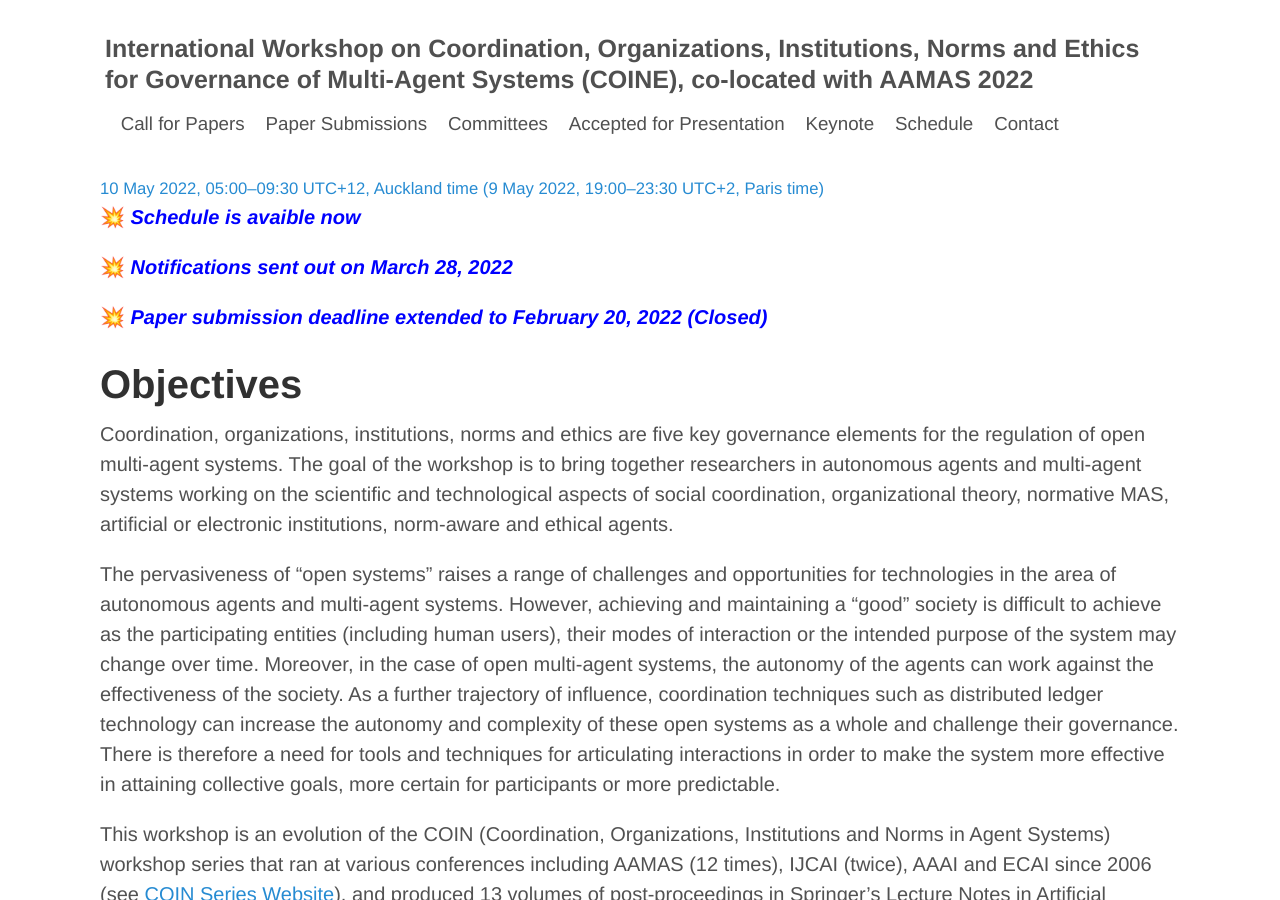
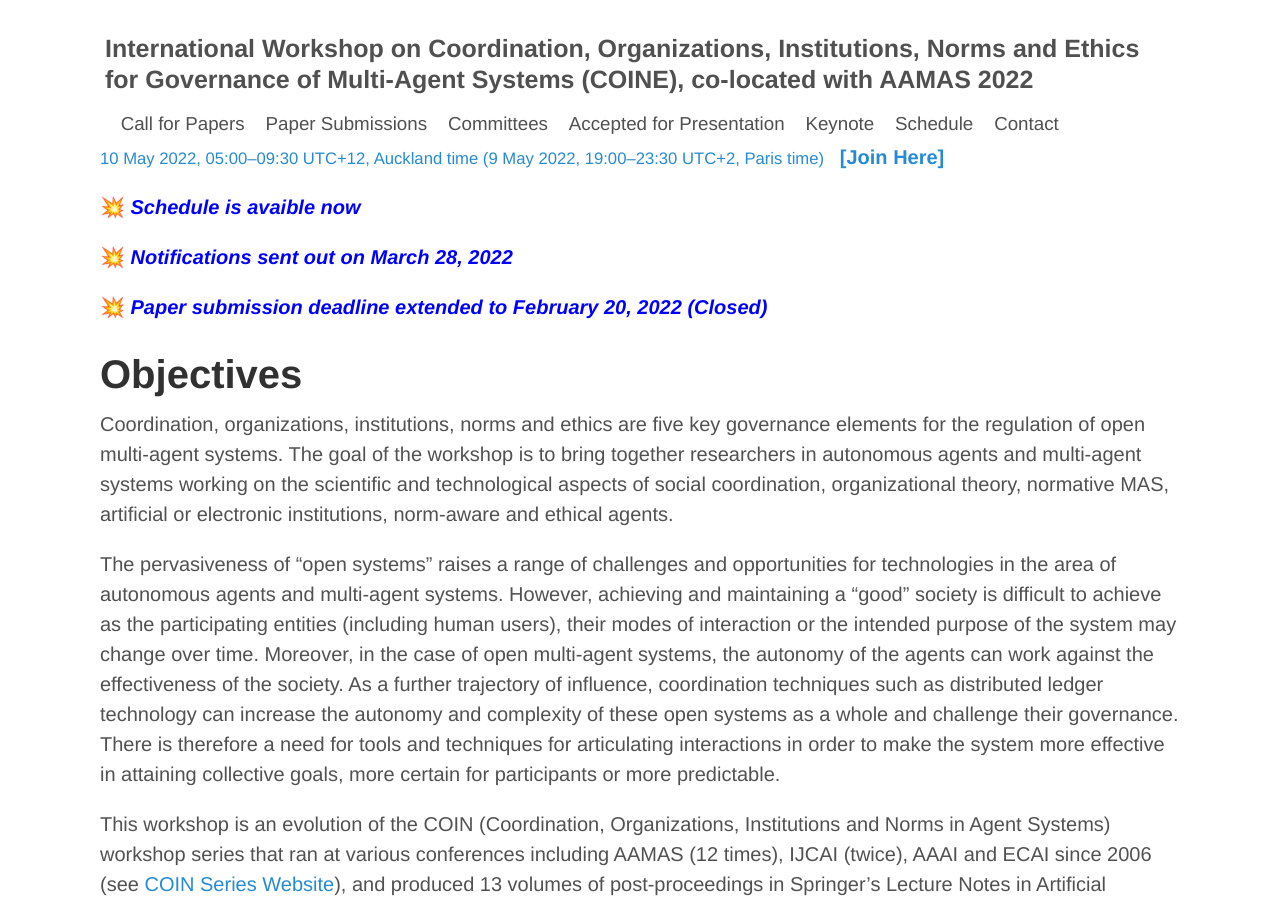
Before and after one commit to jithincheriyan/coine-2022-auckland, a Jekyll site: the page built from index.md, in a window 1280 px wide and 900 px high. Built offline with Jekyll 4.4.1, drawn with Linux system fonts in a browser that asks for light colours.

Commit message:
Update default.html

```diff
--- a/_layouts/default.html
+++ b/_layouts/default.html
@@ -45,9 +45,13 @@
        &nbsp;&nbsp;&nbsp;<a href="{{ site.path }}/contact.html">Contact</a>
      </small>
    </h3>
-   <br/>
+
    	<!-- <small> <a href="https://www.timeanddate.com/worldclock/converter.html?iso=20220509T170000&p1=22&p2=195&p3=136&p4=233&p5=179">10 May 2022, 05:00&ndash;09:30 UTC+12, Auckland time (9 May 2022, 19:00&ndash;23:30 UTC+2, Paris time)</a> </small> -->
+   <p style="text-align=center">
       <small> <a href="https://www.timeanddate.com/worldclock/fixedtime.html?msg=COINE+2022&iso=20220510T05&p1=22&ah=4&am=30">10 May 2022, 05:00&ndash;09:30 UTC+12, Auckland time (9 May 2022, 19:00&ndash;23:30 UTC+2, Paris time)</a> </small>
+      &nbsp;
+      <b> <a href = "https://bristol-ac-uk.zoom.us/j/95656631063?pwd=dXhUdHh0RHVGdWhXMklQN2k3TmpVZz09">[Join Here]</a> </b>
+   </p>
 </header>
 
 <div id="content">
```
